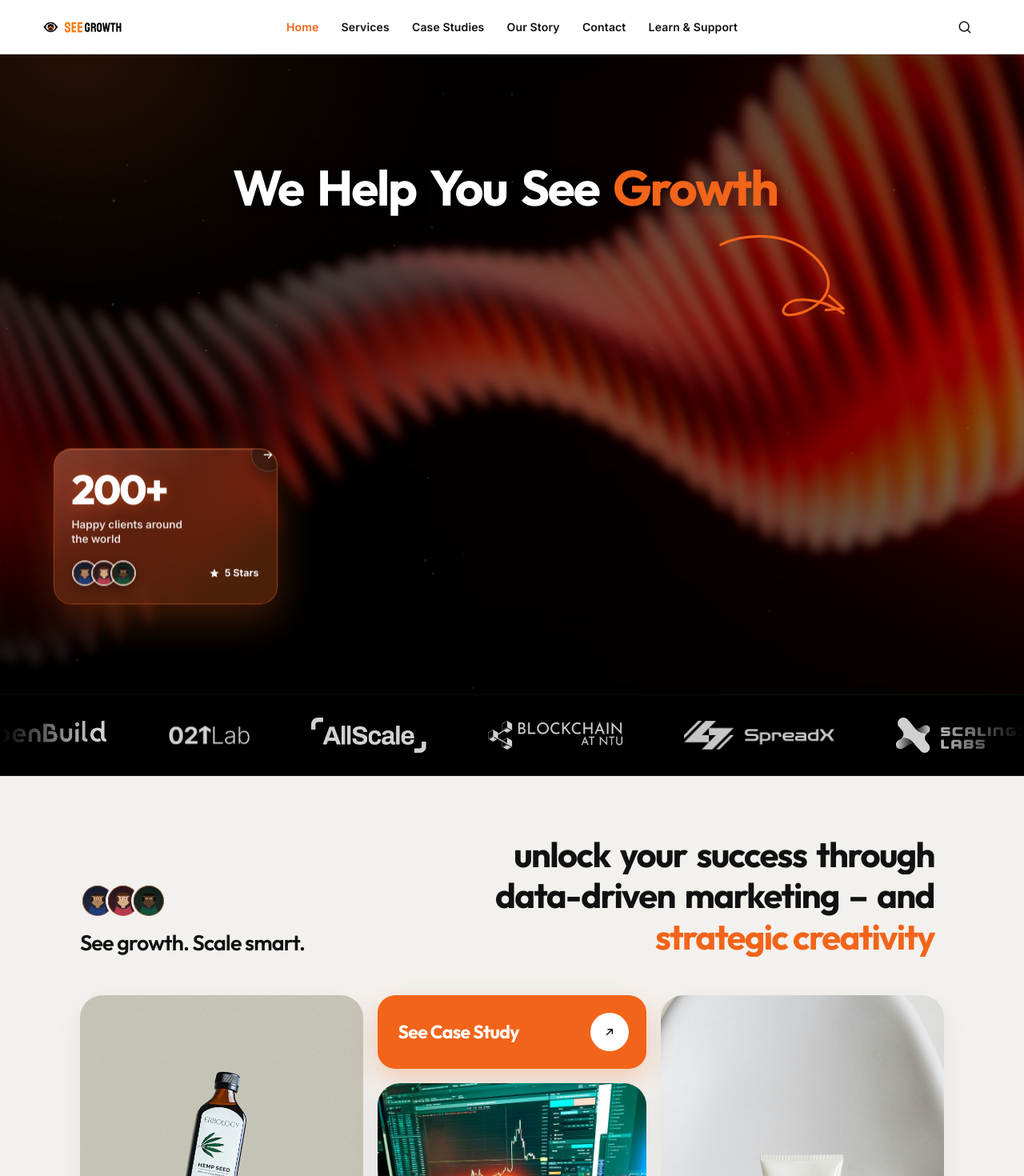
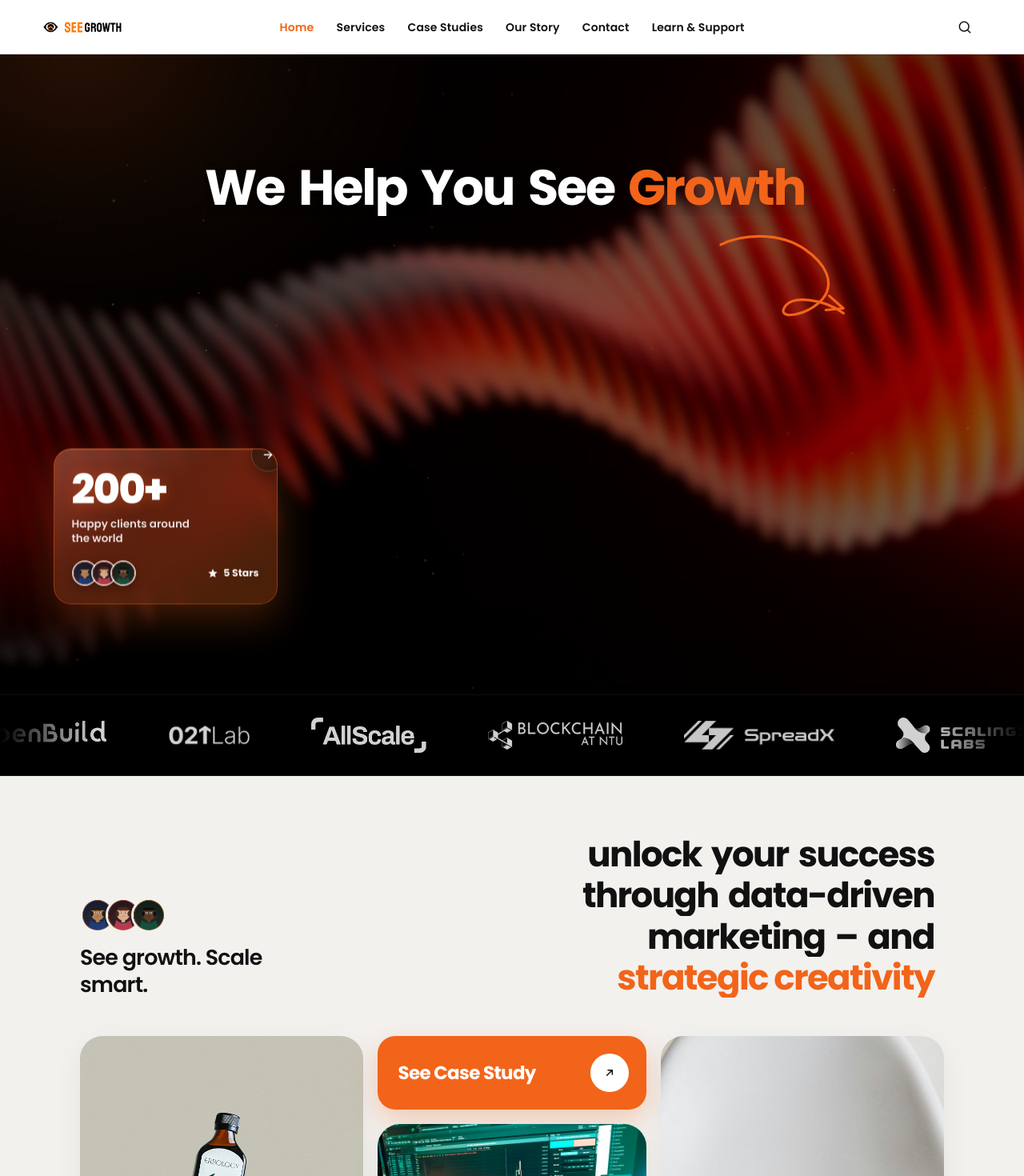
Before and after one commit to Esimuda/SeeGrowth, a React (Vite) app: page / in a window 1280 px wide. Shown: the top 1470 px of the page at 80% size. Built offline with nearby package versions, Linux system fonts and the light colour scheme.

Commit message:
Switch the site typography to Poppins for primary and secondary text.
Replaces Inter, Bebas Neue, and Outfit with Poppins across global styles and React sections.

```diff
--- a/index.html
+++ b/index.html
@@ -10,7 +10,7 @@
   <title>SeeGrowth – See Growth. Scale Smart. Grow Global.</title>
   <link rel="preload" as="image" href="/assets/seegrowth-loader.webp" type="image/webp" fetchpriority="high" />
   <link rel="preload" as="image" href="/assets/hero-bg.webp" type="image/webp" />
-  <link href="https://fonts.googleapis.com/css2?family=Bebas+Neue&family=Inter:wght@400;500;600;700;800&family=Outfit:wght@600;700;800&display=swap" rel="stylesheet" />
+  <link href="https://fonts.googleapis.com/css2?family=Poppins:wght@400;500;600;700;800&display=swap" rel="stylesheet" />
   <link rel="stylesheet" href="style.css" />
   <style>
     body.is-loading > :not(#app-loader) { visibility: hidden; }
--- a/src/benefits.css
+++ b/src/benefits.css
@@ -32,7 +32,7 @@
 
 .benefits-intro-left p {
   margin: 14px 0 0;
-  font-family: 'Outfit', var(--font-main);
+  font-family: var(--font-display);
   font-size: clamp(20px, 2.1vw, 28px);
   font-weight: 600;
   letter-spacing: -0.03em;
@@ -61,7 +61,7 @@
 
 .benefits-headline {
   margin: 0;
-  font-family: 'Outfit', var(--font-main);
+  font-family: var(--font-display);
   font-size: clamp(28px, 3.4vw, 48px);
   font-weight: 700;
   line-height: 1.18;
@@ -147,7 +147,7 @@
   align-items: flex-start;
   gap: 8px;
   margin: 0;
-  font-family: 'Outfit', var(--font-main);
+  font-family: var(--font-display);
   font-size: 17px;
   font-weight: 700;
   letter-spacing: -0.02em;
@@ -184,7 +184,7 @@
   border-radius: 22px;
   padding: 22px 22px 22px 26px;
   min-height: 92px;
-  font-family: 'Outfit', var(--font-main);
+  font-family: var(--font-display);
   font-size: clamp(18px, 1.8vw, 24px);
   font-weight: 700;
   letter-spacing: -0.03em;
--- a/src/hero.css
+++ b/src/hero.css
@@ -350,7 +350,7 @@
   width: min(92vw, 1100px);
   margin: 0;
   z-index: 3;
-  font-family: 'Outfit', var(--font-main);
+  font-family: var(--font-display);
   font-size: clamp(32px, 4.85vw, 72px);
   font-weight: 700;
   line-height: 1.12;
@@ -448,7 +448,7 @@
 }
 
 .users-count {
-  font-family: 'Outfit', var(--font-main);
+  font-family: var(--font-display);
   font-size: clamp(42px, 4vw, 58px);
   font-weight: 800;
   line-height: 0.95;
--- a/style.css
+++ b/style.css
@@ -16,8 +16,8 @@
   --gray-light:    #aaaaaa;
   --border:        rgba(255, 255, 255, 0.08);
   --border-light:  rgba(255, 255, 255, 0.12);
-  --font-main:     'Inter', sans-serif;
-  --font-display:  'Bebas Neue', sans-serif;
+  --font-main:     'Poppins', sans-serif;
+  --font-display:  'Poppins', sans-serif;
   --nav-h:         68px;
   --logo-h:        14px;
   --radius-card:   16px;
```
